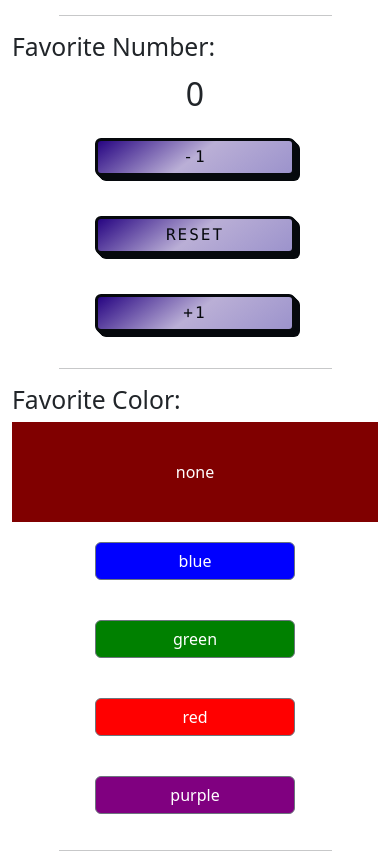
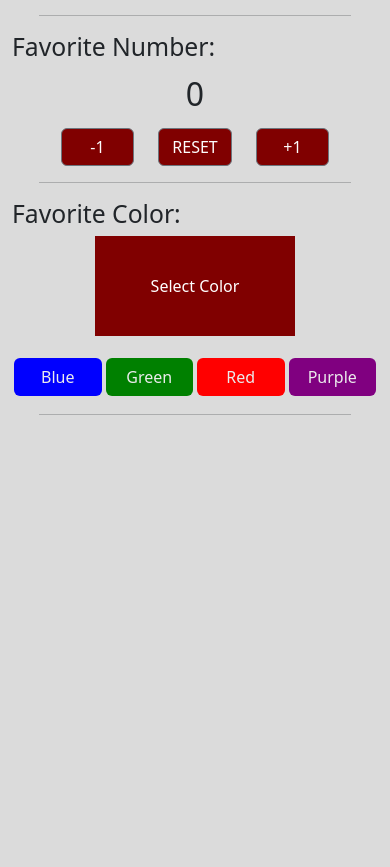
Before and after one commit to rhit-mirandm1/Web-Development, a plain HTML site: page Homework/Homework01/index.html in a window 390 px wide. Shown: the part 57-924 px from the top of the page. After the commit the page ends 844 px from the top, so only its background shows below. Drawn offline with nearby package versions, Linux system fonts and the light colour scheme.

Commit message:
finished homework01

```diff
--- /dev/null
+++ b/Follow Alongs/Firebase/public/styles/main.css
@@ -0,0 +1,54 @@
+*{
+    margin: 0px;
+    padding :0px;
+    box-sizing : border-box;
+}
+body{
+    font-size:35 px;
+    font-family:sans-serif;
+    background-color: rgb(255,196,234);
+}
+.container{
+    display: grid;
+    place-items:center;
+    height : 100vh;
+    background-color: var(--color-1);
+}
+
+:root{
+    --color-1: #cdb4db;
+    --color-2: #fff1e6;
+    --color-3: #52b788;
+    --color-4:#bee1e6;
+
+}
+#size{
+    position:absolute;
+    /* positioning screen size below the main */
+    top:60%;
+    left:50%;
+    transform: translateX(-50%);
+    color : rgb(22,19,19);
+    font-size: 35px;
+}
+
+@media screen and (max-width:1200px){
+    .container{
+        background-color:#bee1e6;
+    }
+}
+@media screen and (max-width:768px){
+    .container{
+        background-color: #fff1e6;
+    }
+}
+@media screen and (max-width:992px){
+    .container{
+        background-color: #52b788;
+    }
+}
+@media screen and (max-width:500px){
+    .container{
+        background-color: #b7526f;
+    }
+}
--- a/Homework/Homework01/index.html
+++ b/Homework/Homework01/index.html
@@ -9,43 +9,66 @@
     <link rel='stylesheet' href='https://cdnjs.cloudflare.com/ajax/libs/bootstrap/5.3.2/css/bootstrap.min.css'
         integrity='sha512-b2QcS5SsA8tZodcDtGRELiGv5SaKSk1vDHDaQRda0htPYWZ6046lr3kJ5bAAQdpV2mmA/4v0wQF9MyU6/pDIAg=='
         crossorigin='anonymous' />
-    <link rel="icon" type="image/x-icon" href="favicon.ico">
     <link rel='stylesheet' href="styles/main.css">
 
     <title>Favorite Things</title>
 </head>
 
 <body>
-    <nav class="navbar navbar-dark" style="background-color: #0f4f66">
+    <nav class="navbar navbar-dark" style="background-color: #800000">
         <div class="container-fluid">
             <a class="navbar-brand" href="#">Favorite Things</a>
         </div>
     </nav>
     <hr>
-    <div id="mainPage" class="container page-container">
+    <div id="mainPage" class="container page-container  ">
         <h2>Favorite Number:</h2>
         <div id="counterText">0</div>
-        <div class="button-group1">
+        <div class="button-group1 ">
+            <div class="row g-auto justify-content-center ">
+
+                <div class="col-3">
 
                     <button id="minusButton" class="btn btn-secondary">-1</button>
+                </div>
+                <div class="col-3">
+
                     <button id="resetButton" class="btn btn-secondary">Reset</button>
+                </div>
+                <div class="col-3">
+
                     <button id="plusButton" class="btn btn-secondary">+1</button>
                 </div>
             </div>
+        </div>
+    </div>
     <hr>
-    <div id="colorSection" class="container favoriteColorContainer">
+    <div id="mainPage" class="container page-container">
+
         <h2>Favorite Color:</h2>
+
+        <div id="favoriteColorContainer" class="container favorite-color-container ">
             <div id="favoriteColorBox">
-            none
+                Select Color
+            </div>
         </div>
         <div class="button-group2">
+            <div class="row g-0 justify-content-center ">
+                <div class="coli col-3 col-md-2 ">
+                    <button id="blueButton" class="btn btn-block">Blue</button>
+                </div>
+                <div class="coli col-3 col-md-2">
+                    <button id="greenButton" class="btn btn-block">Green</button>
+                </div>
+                <div class=" coli col-3 col-md-2">
+                    <button id="redButton" class="btn btn-block">Red</button>
+                </div>
+                <div class="coli col-3 col-md-2">
+                    <button id="purpleButton" class="btn btn-block">Purple</button>
+                </div>
+            </div>
+        </div>
 
-            <button id="blue" class="btn btn-secondary">blue</button>
-            <button id="green" class="btn btn-secondary">green</button>
-            <button id="red" class="btn btn-secondary">red</button>
-            <button id="purple" class="btn btn-secondary">purple</button>
-
-       </div>
     </div>
     <hr>
     <script src="scripts/main.js"></script>
--- a/Homework/Homework01/scripts/main.js
+++ b/Homework/Homework01/scripts/main.js
@@ -1,21 +1,55 @@
-let counter =0;
+let counter = 0;
 
-updateView = function (){
+updateView = function () {
     document.querySelector("#counterText").innerHTML = `${counter}`
 }
-main = function (){
-document.querySelector("#minusButton").onclick = (event)=>{
-    counter = counter-1;
-    updateView();
+updateColor = function (color) {
+    document.getElementById('favoriteColorBox').style.backgroundColor = `${color}`;
 }
-document.querySelector("#resetButton").onclick = (event)=>{
-    counter = 0;
-    updateView();
+updateText = function (text) {
+    document.getElementById('favoriteColorBox').textContent =`${text}`;
 }
-document.querySelector("#plusButton").onclick = (event)=>{
-    counter = counter+1;
-    updateView();
-}
+
+
+main = function () {
+    document.querySelector("#minusButton").onclick = (event) => {
+        counter = counter - 1;
+        updateView();
+    }
+    document.querySelector("#resetButton").onclick = (event) => {
+        counter = 0;
+        updateView();
+    }
+    document.querySelector("#plusButton").onclick = (event) => {
+        counter = counter + 1;
+        updateView();
+    }
+    document.querySelector("#blueButton").onclick = (event) => {
+        color = getComputedStyle(document.getElementById("blueButton")).backgroundColor;
+        text =  document.getElementById("blueButton").textContent;
+        updateColor(color);
+        updateText(text);
+
+    }
+    document.querySelector("#redButton").onclick = (event) => {
+        color = getComputedStyle(document.getElementById("redButton")).backgroundColor;
+        text =  document.getElementById("redButton").textContent;
+        updateColor(color);
+        updateText(text);
+    }
+    document.querySelector("#greenButton").onclick = (event) => {
+        color = getComputedStyle(document.getElementById("greenButton")).backgroundColor;
+        text =  document.getElementById("greenButton").textContent;
+        updateColor(color);
+        updateText(text);
+    }
+    document.querySelector("#purpleButton").onclick = (event) => {
+        color = getComputedStyle(document.getElementById("purpleButton")).backgroundColor;
+        text =  document.getElementById("purpleButton").textContent;
+        updateColor(color);
+        updateText(text);
+    }
+
 
 
 
--- a/Homework/Homework01/styles/main.css
+++ b/Homework/Homework01/styles/main.css
@@ -1,64 +1,67 @@
-    .button-group1  {
+    .button-group1 {
         text-align: center;
 
     }
+
     .button-group2 {
         text-align: center;
+        column-gap: 2px;
 
     }
+
+    body {
+
+        background-color: rgb(219, 219, 219);
+
+    }
+
     .page-container>h2 {
         text-align: left;
 
     }
-    hr{
 
-            width: 70%;
-            margin-left: auto;
-            margin-right: auto;
+
+
+    .button-group1 button {
+        font-size: 16px;
+        text-transform: uppercase;
+        color: #fdfdfd;
+        background-color: #800000;
+        ;
+        cursor: pointer;
+        width: 100%;
+        text-align: center;
+        margin-top: 10px;
 
 
     }
 
-    .button-group1>button {
-        font-family:"Monaco",system-ui, -apple-system, BlinkMacSystemFont, 'Segoe UI', Roboto, Oxygen, Ubuntu, Cantarell, 'Open Sans', 'Helvetica Neue', sans-serif;
-        font-size: 16px;
-        letter-spacing: 2px;
-        margin: 20px;
-        text-transform: uppercase;
-        width: 200px;
-        color: #06090d;
-        cursor: pointer;
-        border: 3px solid;
-        padding: 0.25em 0.5em;
-        box-shadow: 1px 1px 0px 0px, 2px 2px 0px 0px, 3px 3px 0px 0px, 4px 4px 0px 0px, 5px 5px 0px 0px;
-        background-image: linear-gradient(144deg,#270582, #baafd6 50%,#9c93cc);
+
+
+    #blueButton {
+        background-color: blue;
+
 
     }
 
-    .button-group2>button {
-        width:200px;
-        margin:20px;
-    }
-    #blue {
-        background-color: blue;
-    }
-    #red {
+    #redButton {
         background-color: red;
     }
-    #green {
+
+    #greenButton {
         background-color: green;
     }
-    #purple {
-        background-color: purple
-        ;
+
+    #purpleButton {
+        background-color: purple;
     }
 
 
 
-    h2{
+    h2 {
         margin-left: auto;
         margin-right: auto;
-        text-align-last:left;
+        text-align-last: left;
     }
 
     #counterText {
@@ -66,14 +69,52 @@
         font-size: 2em;
         text-align: center;
     }
-    #favoriteColorContainer{
-        width: 200px;
-        margin:20px;
+
+    #favoriteColorContainer {
+        text-align: center;
+
+
     }
+
     #favoriteColorBox {
+
         background-color: #800000;
         line-height: 100px;
         text-align: center;
-        color:white;
+        width: 200px;
+        margin: auto;
+        color: white;
 
     }
+
+    .button-group2 button {
+
+        font-size: 16px;
+        color: #ebebec;
+        background-color: #800000;
+        ;
+        cursor: pointer;
+        text-align: center;
+        margin-top: 20px;
+        font-size: 16px;
+        color: #ebebec;
+        width: 100%;
+
+
+    }
+
+    hr {
+
+        width: 80%;
+        margin-left: auto;
+        margin-right: auto;
+    }
+
+    .coli {
+
+        text-align: center;
+        padding: 2px;
+        padding-bottom: 2px;
+
+
+    }
```
Also changed, not shown: Follow Alongs/Firebase/public/404.html (added, +33 -0 lines), Follow Alongs/Firebase/public/index.html (added, +55 -0 lines), Follow Alongs/Firebase/public/scripts/main.js (added, +15 -0 lines), Follow Alongs/Firebase/firebase.json (added), Follow Alongs/Firebase/public/favicon.ico (added), domains.jpg (added), 3 other files. Lines whose indentation alone changed are shown as unchanged.
